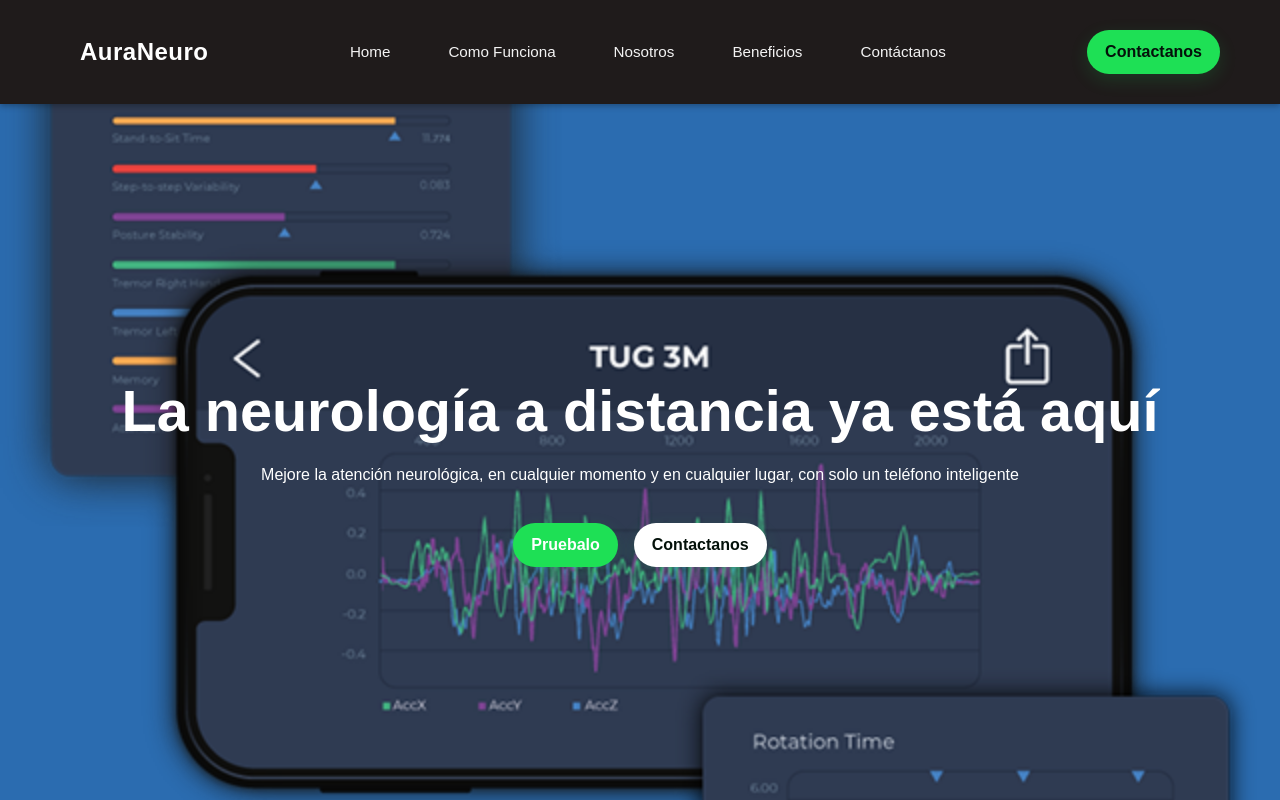
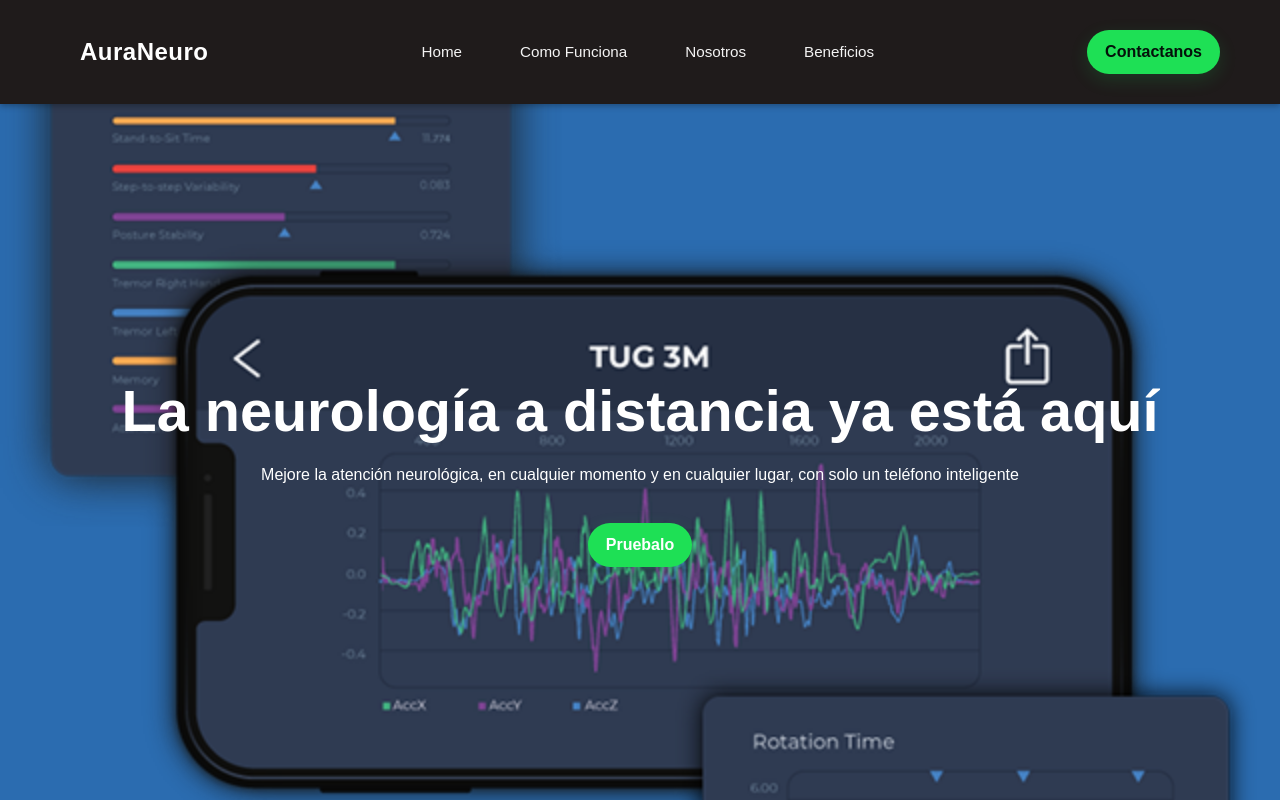
Before and after one commit to UPC-1ASI0730-2520-7468-Mithycore/LandingPageAuraNeuro, a plain HTML site: page index.html in a window 1280 px wide. Shown: the top 800 px of the page. Drawn offline with Linux system fonts and the light colour scheme.

Commit message:
Elimine botones que se repiten 2 veces

```diff
--- a/index.html
+++ b/index.html
@@ -30,7 +30,7 @@
             <li><a href="#ComoFunciona">Como Funciona</a></li>
             <li><a href="#Nosotros">Nosotros</a></li>
             <li><a href="#Beneficios">Beneficios</a></li>
-            <li><a href="#Contactanos">Contáctanos</a></li>
+            <!--<li><a href="#Contactanos">Contáctanos</a></li>-->
           </ul>
         </nav>
 
@@ -49,7 +49,7 @@
       <p>Mejore la atención neurológica, en cualquier momento y en cualquier lugar, con solo un teléfono inteligente</p>
       <div class="hero-buttons">
         <a href="#" class="btn btn-primary">Pruebalo</a>
-        <a href="#" class="btn btn-outline">Contactanos</a>
+        <!--<a href="#" class="btn btn-outline">Contactanos</a>-->
       </div>
     </div>
   </section>
```
